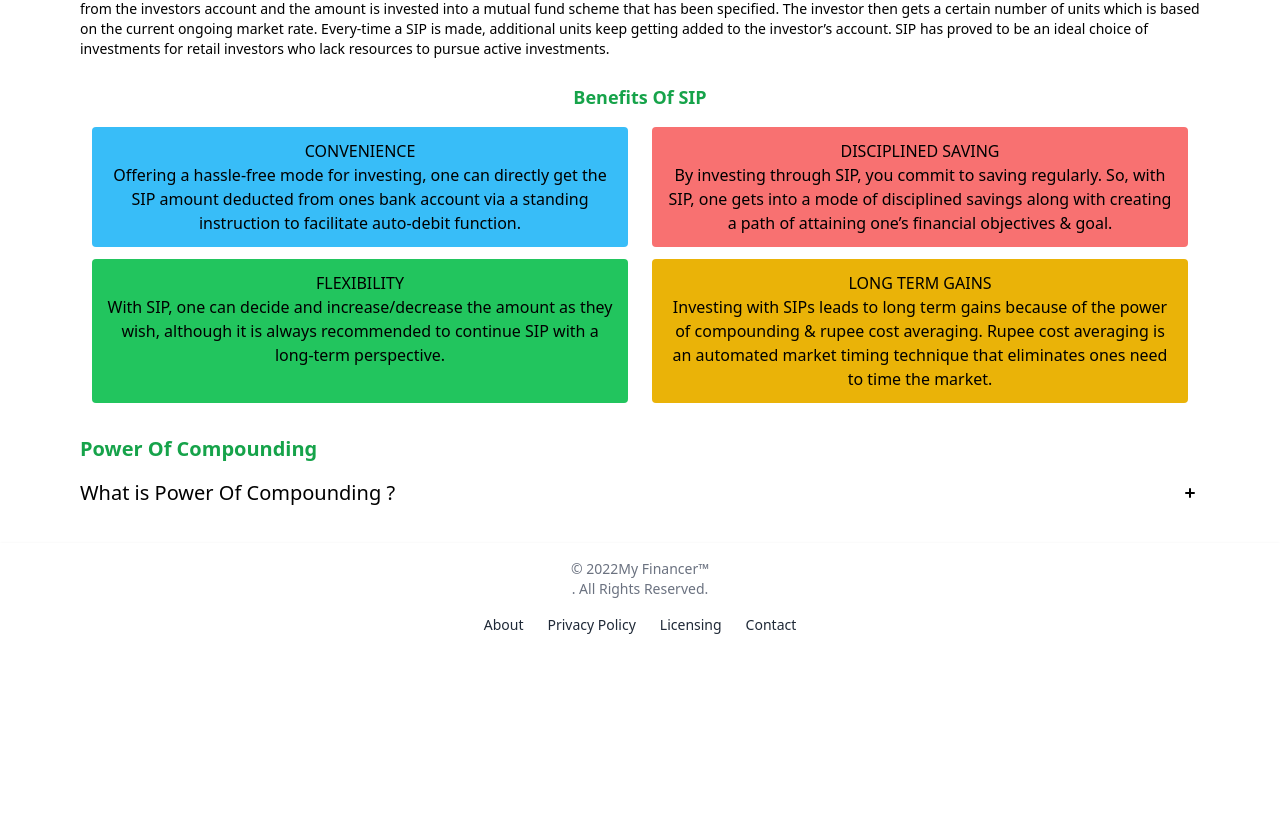
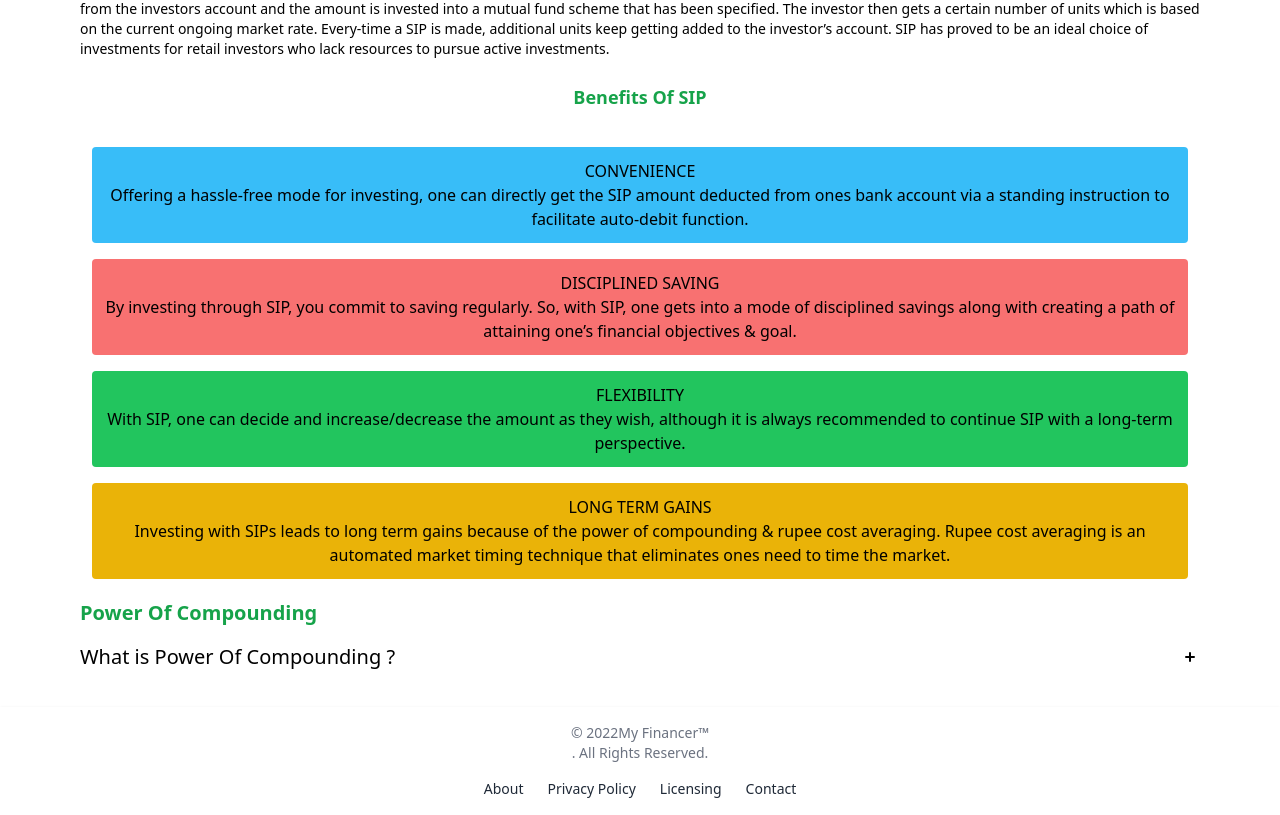
Before and after one commit to veeresh-27/businessProfile, a Next.js app: page /mutualfunds in a window 1280 px wide. Shown: the part 2869-3684 px from the top of the page. Before the commit the page ends 3520 px from the top, so only its background shows below. Built offline with nearby package versions, Linux system fonts and the light colour scheme.

Commit message:
mutual fund updated

```diff
--- a/package.json
+++ b/package.json
@@ -19,6 +19,7 @@
     "next": "13.0.1",
     "prettier": "^2.7.1",
     "react": "18.2.0",
+    "react-alice-carousel": "^2.6.4",
     "react-dom": "18.2.0",
     "react-icons": "^4.6.0",
     "react-router-dom": "^6.4.3"
--- a/pages/mutualfunds/index.js
+++ b/pages/mutualfunds/index.js
@@ -198,9 +198,9 @@ export default function MutualFunds() {
         <h1 className="text-center py-4 text-lg text-green-600  font-bold">
           Benefits Of SIP
         </h1>
-        <div className="grid grid-cols-2 ">
-          <div className=" box-border p-3 mx-3 bg-sky-400  rounded">
-            <div className="text-center">
+        <div className="flex flex-wrap   my-5 gap-4  item-center ">
+          <div className=" box-border p-3 mx-3 bg-sky-400  rounded ">
+            <div className="text-center ">
               <h1>CONVENIENCE</h1>
               <p>
                 Offering a hassle-free mode for investing, one can directly get
@@ -209,8 +209,8 @@ export default function MutualFunds() {
               </p>
             </div>
           </div>
-          <div className="box-border   p-3  mx-3 bg-red-400 rounded">
-            <div className="text-center">
+          <div className="box-border p-3 mx-3 bg-red-400 rounded">
+            <div className="text-center ">
               <h1>DISCIPLINED SAVING</h1>
               <p>
                 By investing through SIP, you commit to saving regularly. So,
@@ -220,7 +220,7 @@ export default function MutualFunds() {
             </div>
           </div>
 
-          <div className="box-border    p-3  mx-3 my-3 bg-green-500 rounded">
+          <div className="box-border p-3 mx-3 bg-green-500  rounded">
             <div className="text-center">
               <h1>FLEXIBILITY</h1>
               <p>
@@ -230,7 +230,7 @@ export default function MutualFunds() {
               </p>
             </div>
           </div>
-          <div className="box-border    p-3 my-3 mx-3 bg-yellow-500  rounded">
+          <div className="box-border  p-3 mx-3 bg-yellow-500    rounded">
             <div className="text-center">
               <h1>LONG TERM GAINS</h1>
               <p>
@@ -253,7 +253,7 @@ export default function MutualFunds() {
               What is Power Of Compounding ?
             </AccordionHeader>
             <AccordionBody>
-              <div className="font-medium text-gray-500 dark:text-gray-400 md:h-full sm-h-50%">
+              <div className="font-medium text-gray-500 dark:text-gray-400 md:h-full sm-h-90%">
                 Time has the greatest influence on your investment portfolio
                 than any other force. Investments have the potential to increase
                 in value over time and hence longer the time frame the greater
```
Also changed, not shown: 1 other file (tests, documents, lock files or other folders).
